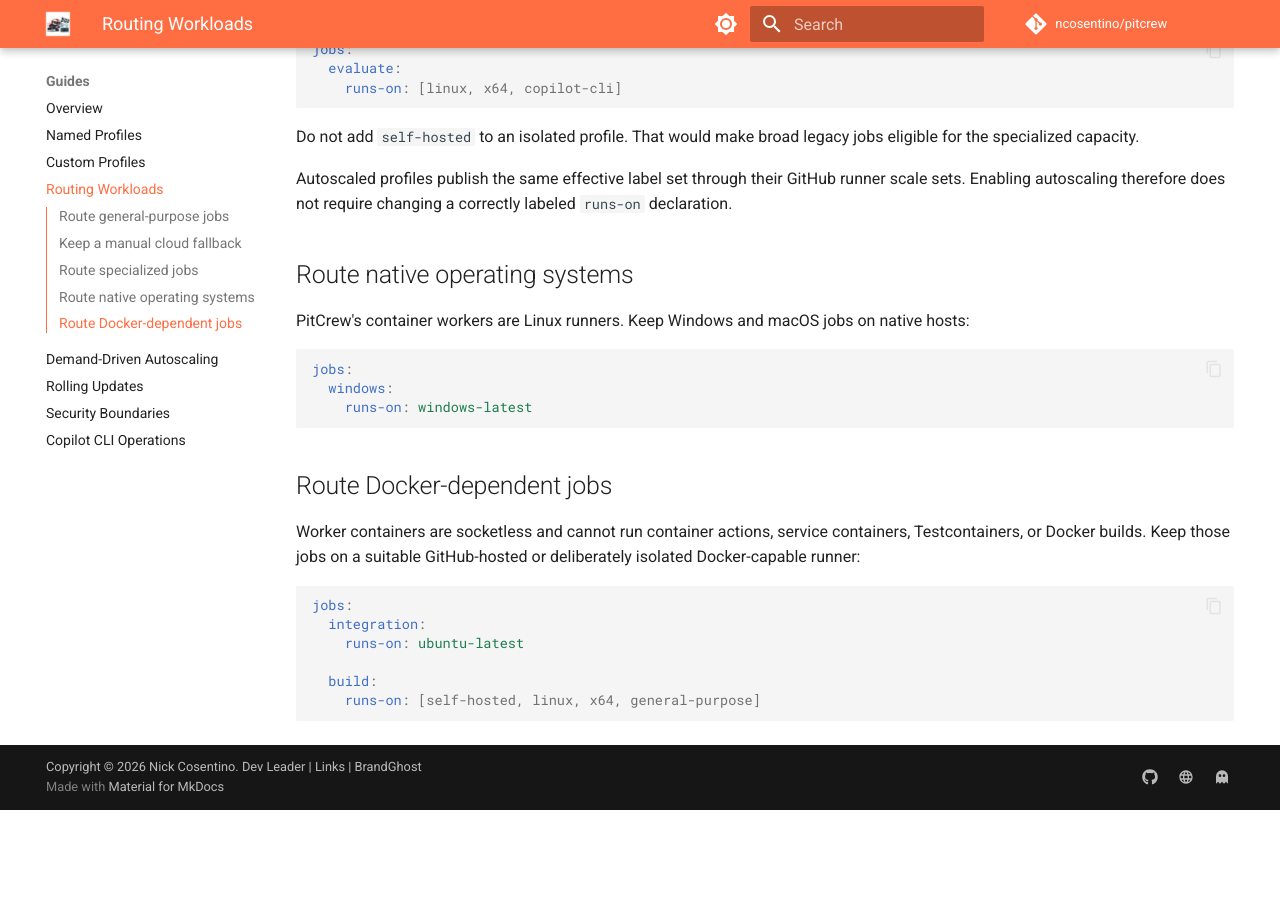
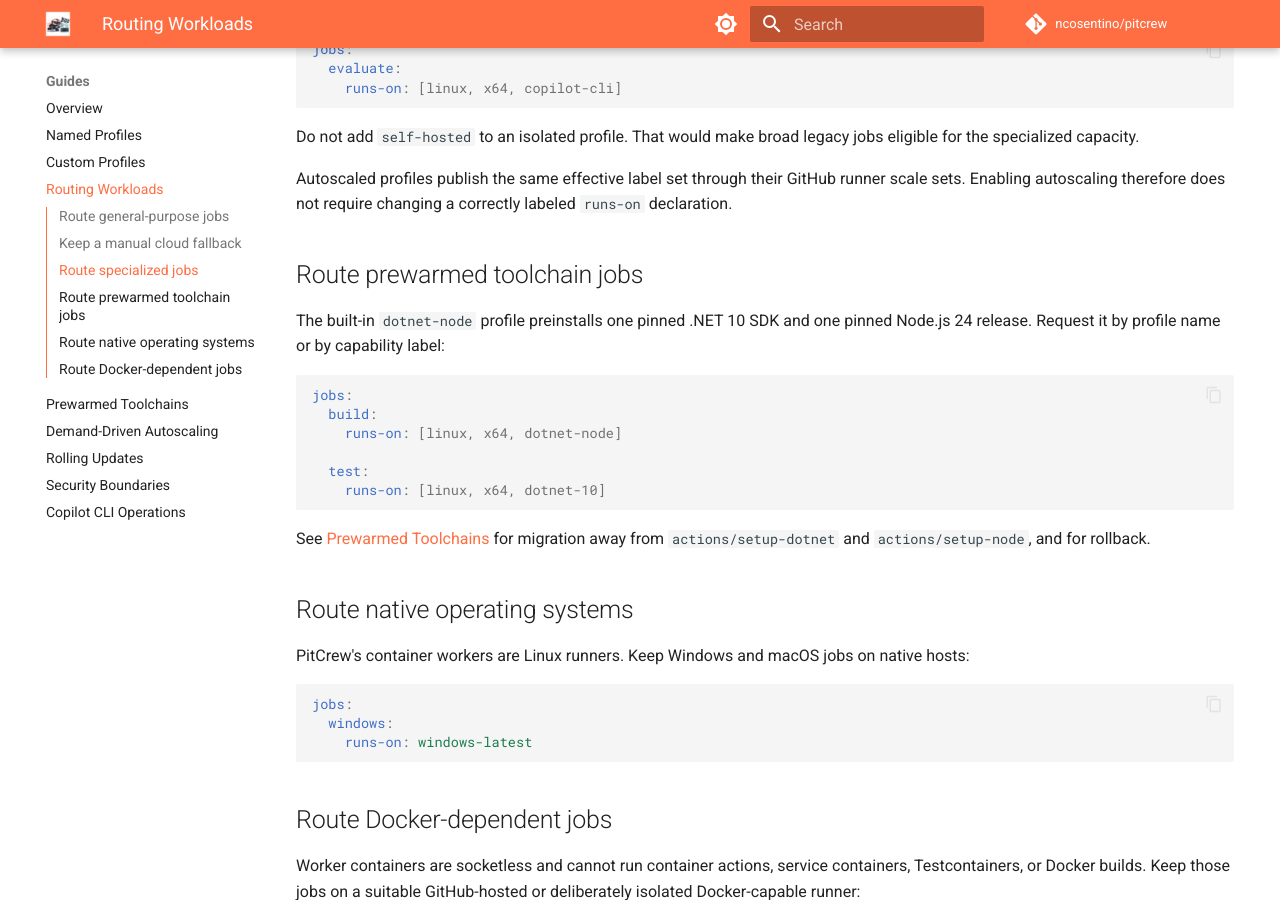
Before and after one commit to ncosentino/pitcrew, an MkDocs documentation site: the page built from docs/guides/routing-workloads.md, in a window 1280 px wide and 900 px high, scrolled down 886 px. Built offline with MkDocs 1.6.1 and Material for MkDocs 9.7.7, drawn with Linux system fonts in a browser that asks for light colours; comment, search, counter and statistics services are not loaded; before the commit the page ends 1696 px from its top, so only the background shows below that.

Commit message:
Add prewarmed .NET 10 and Node 24 runner profile

````diff
--- a/docs/guides/routing-workloads.md
+++ b/docs/guides/routing-workloads.md
@@ -54,6 +54,23 @@ Autoscaled profiles publish the same effective label set through their GitHub
 runner scale sets. Enabling autoscaling therefore does not require changing a
 correctly labeled `runs-on` declaration.
 
+## Route prewarmed toolchain jobs
+
+The built-in `dotnet-node` profile preinstalls one pinned .NET 10 SDK and one
+pinned Node.js 24 release. Request it by profile name or by capability label:
+
+```yaml
+jobs:
+  build:
+    runs-on: [linux, x64, dotnet-node]
+
+  test:
+    runs-on: [linux, x64, dotnet-10]
+```
+
+See [Prewarmed Toolchains](prewarmed-toolchains.md) for migration away from
+`actions/setup-dotnet` and `actions/setup-node`, and for rollback.
+
 ## Route native operating systems
 
 PitCrew's container workers are Linux runners. Keep Windows and macOS jobs on
--- a/mkdocs.yml
+++ b/mkdocs.yml
@@ -46,6 +46,7 @@ nav:
       - Named Profiles: guides/named-profiles.md
       - Custom Profiles: guides/custom-profiles.md
       - Routing Workloads: guides/routing-workloads.md
+      - Prewarmed Toolchains: guides/prewarmed-toolchains.md
       - Demand-Driven Autoscaling: guides/autoscaling.md
       - Rolling Updates: guides/rolling-updates.md
       - Security Boundaries: guides/security-boundaries.md
````
Also changed, not shown: README.md (+2 -1 lines), docs/guides/index.md (+2 -0 lines), docs/guides/prewarmed-toolchains.md (added, +110 -0 lines), 5 other files.
